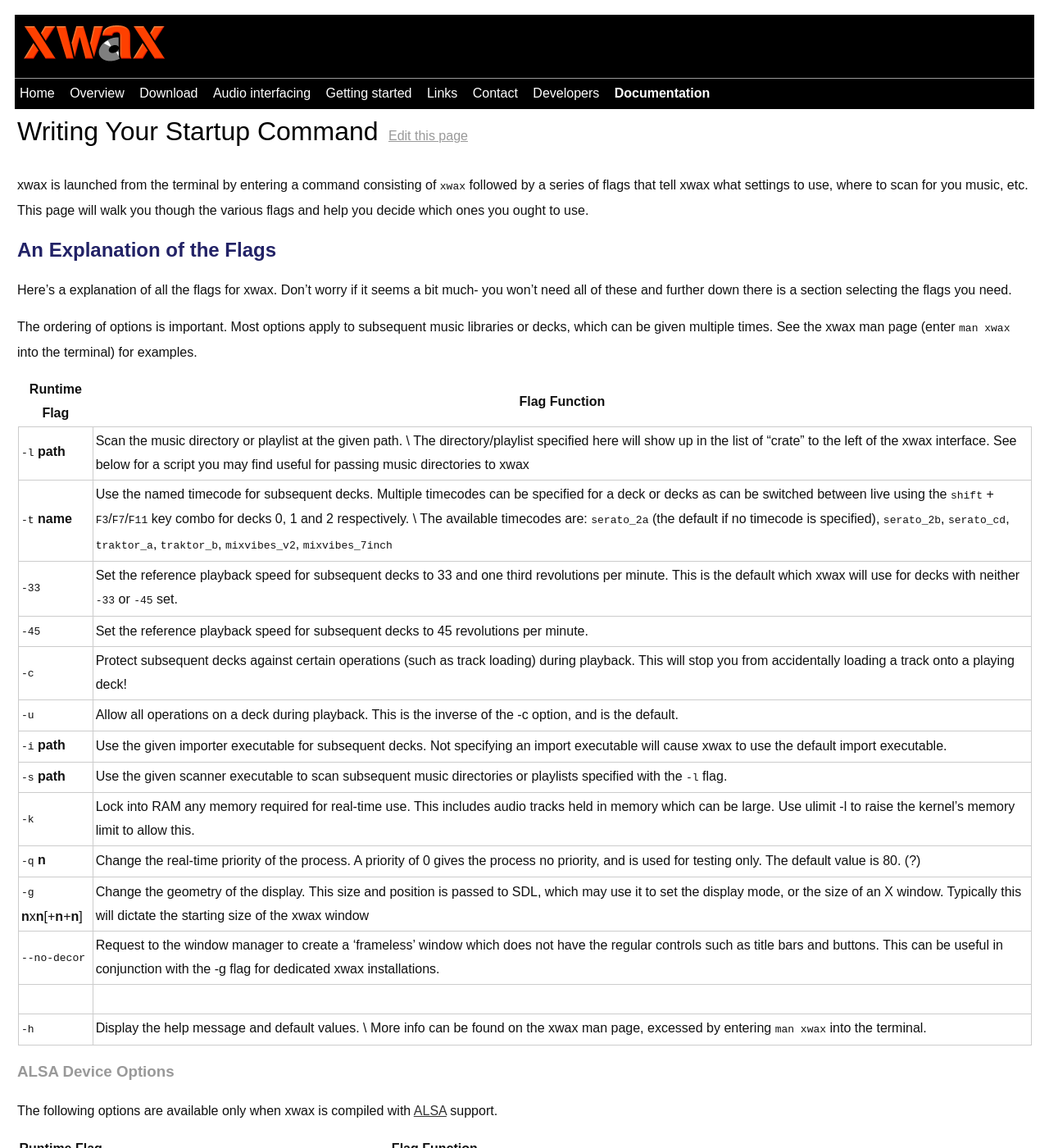
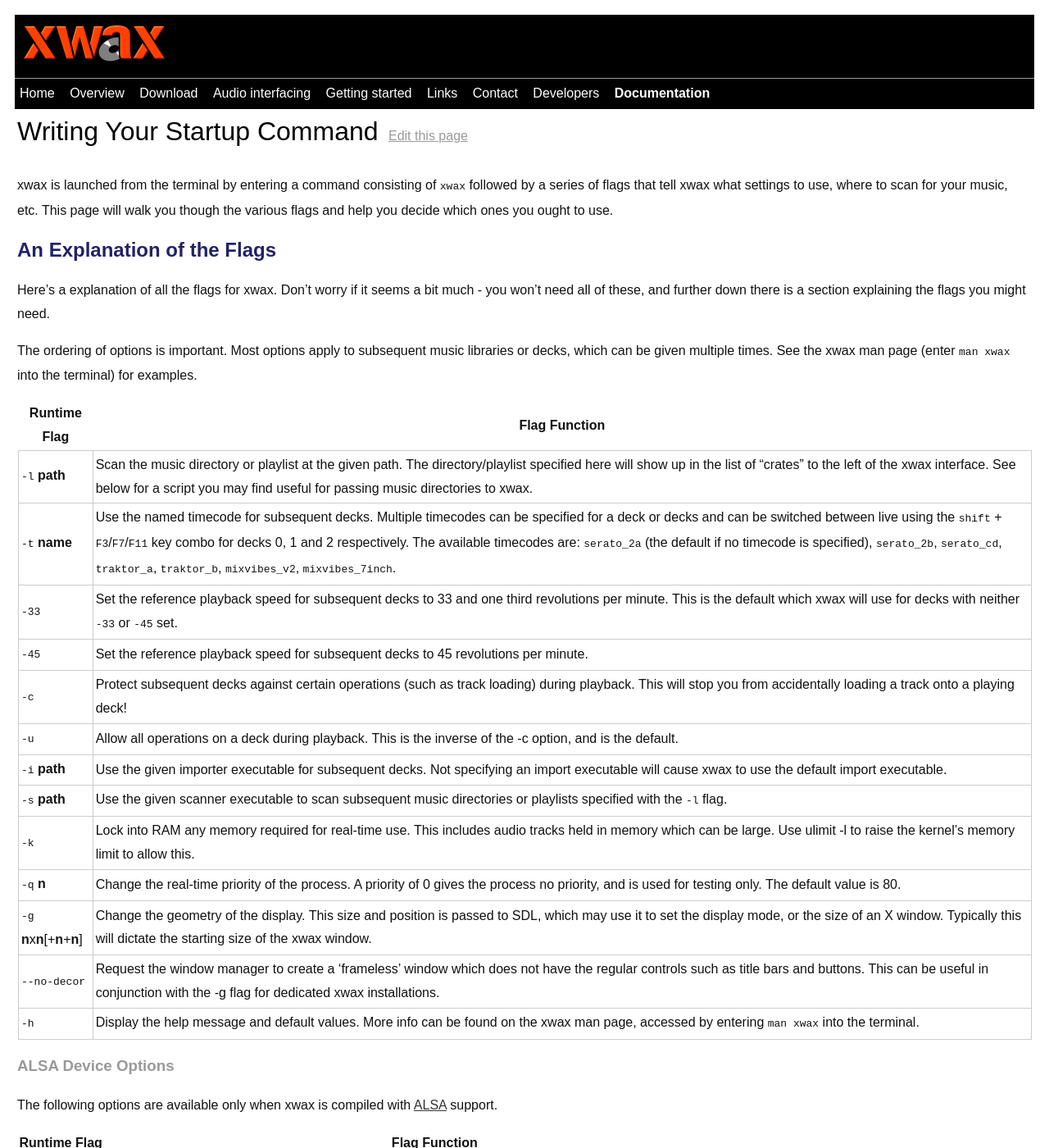
Before and after one commit to xwax/xwax.github.io, a Jekyll site: the page built from writing_your_start-up_command.md, in a window 1280 px wide and 1400 px high. Shown: the whole window at 82% size. Built offline with Jekyll 4.4.1, drawn with Linux system fonts in a browser that asks for light colours; some of the changed text lies outside the part shown.

Commit message:
Fix some typos and formatting, add minimal start-up example

```diff
--- a/writing_your_start-up_command.md
+++ b/writing_your_start-up_command.md
@@ -3,30 +3,29 @@
 title: Writing  Your Startup Command
 ---
 
-xwax is launched from the terminal by entering a command consisting of `xwax` followed by a series of flags that tell xwax what settings to use, where to scan for you music, etc. This page will walk you though the various flags and help you decide which ones you ought to use.
+xwax is launched from the terminal by entering a command consisting of `xwax` followed by a series of flags that tell xwax what settings to use, where to scan for your music, etc. This page will walk you though the various flags and help you decide which ones you ought to use.
 
 ## An Explanation of the Flags
 
-Here's a explanation of all the flags for xwax. Don't worry if it seems a bit much- you won't need all of these and further down there is a section selecting the flags you need.
+Here's a explanation of all the flags for xwax. Don't worry if it seems a bit much - you won't need all of these, and further down there is a section explaining the flags you might need.
 
 The ordering of options is important. Most options apply to subsequent music libraries or decks, which can be given multiple times. See the xwax man page (enter `man xwax` into the terminal) for examples.
 
 | Runtime Flag | Flag Function |
 | ------------ | ------------- |
-| `-l` __path__                  | Scan the music directory or playlist at the given path. \\ The directory/playlist specified here will show up in the list of "crate" to the left of the xwax interface. See below for a script you may find useful for passing music directories to xwax                                                                                                                                         |
-| `-t` __name__                  | Use the named timecode for subsequent decks. Multiple timecodes can be specified for a deck or decks as can be switched between live using the `shift` + `F3`/`F7`/`F11` key combo for decks 0, 1 and 2 respectively. \\ The available timecodes are: `serato_2a` (the default if no timecode is specified), `serato_2b`, `serato_cd`, `traktor_a`, `traktor_b`, `mixvibes_v2`, `mixvibes_7inch` |
-| `-33`                          | Set the reference playback speed for subsequent decks to 33 and one third revolutions per minute. This is the default which xwax will use for decks with neither `-33` or `-45` set.                                                                                                                                                                                                             |
-| `-45`                          | Set the reference playback speed for subsequent decks to 45 revolutions per minute.                                                                                                                                                                                                                                                                                                              |
-| `-c`                           | Protect subsequent decks against certain operations (such as track loading) during playback. This will stop you from accidentally loading a track onto a playing deck!                                                                                                                                                                                                                           |
-| `-u`                           | Allow all operations on a deck during playback. This is the inverse of the -c option, and is the default.                                                                                                                                                                                                                                                                                        |
-| `-i` __path__                  | Use the given importer executable for subsequent decks. Not specifying an import executable will cause xwax to use the default import executable.                                                                                                                                                                                                                                                |
-| `-s` __path__                  | Use the given scanner executable to scan subsequent music directories or playlists specified with the `-l` flag.                                                                                                                                                                                                                                                                                 |
-| `-k`                           | Lock  into RAM any memory required for real-time use.  This includes audio tracks held in memory which can be large.  Use ulimit -l to raise the kernel's memory limit to allow this.                                                                                                                                                                                                            |
-| `-q` __n__                     | Change the real-time priority of the process. A priority of 0 gives the process no priority, and is used for testing only. The default value is 80. (?)                                                                                                                                                                                                                                          |
-| `-g` **n**x**n**[+**n**+**n**] | Change the geometry of the display. This size and position is passed to SDL, which may use it to set the display mode, or the size of an X window. Typically this will dictate the starting size of the xwax window                                                                                                                                                                              |
-| `--no-decor`                   | Request to the window manager to create a 'frameless' window which does not have the regular controls such as title bars and buttons. This can be useful in conjunction with the -g flag for dedicated xwax installations.
-|
-| `-h`                           | Display the help message and default values. \\ More info can be found on the xwax man page, excessed by entering `man xwax` into the terminal.                                                                                                                                                                                                                                                  |
+| `-l` __path__                  | Scan the music directory or playlist at the given path. The directory/playlist specified here will show up in the list of "crates" to the left of the xwax interface. See below for a script you may find useful for passing music directories to xwax. |
+| `-t` __name__                  | Use the named timecode for subsequent decks. Multiple timecodes can be specified for a deck or decks and can be switched between live using the `shift` + `F3`/`F7`/`F11` key combo for decks 0, 1 and 2 respectively. The available timecodes are: `serato_2a` (the default if no timecode is specified), `serato_2b`, `serato_cd`, `traktor_a`, `traktor_b`, `mixvibes_v2`, `mixvibes_7inch`. |
+| `-33`                          | Set the reference playback speed for subsequent decks to 33 and one third revolutions per minute. This is the default which xwax will use for decks with neither `-33` or `-45` set. |
+| `-45`                          | Set the reference playback speed for subsequent decks to 45 revolutions per minute. |
+| `-c`                           | Protect subsequent decks against certain operations (such as track loading) during playback. This will stop you from accidentally loading a track onto a playing deck! |
+| `-u`                           | Allow all operations on a deck during playback. This is the inverse of the -c option, and is the default. |
+| `-i` __path__                  | Use the given importer executable for subsequent decks. Not specifying an import executable will cause xwax to use the default import executable. |
+| `-s` __path__                  | Use the given scanner executable to scan subsequent music directories or playlists specified with the `-l` flag. |
+| `-k`                           | Lock into RAM any memory required for real-time use. This includes audio tracks held in memory which can be large. Use ulimit -l to raise the kernel's memory limit to allow this. |
+| `-q` __n__                     | Change the real-time priority of the process. A priority of 0 gives the process no priority, and is used for testing only. The default value is 80. |
+| `-g` **n**x**n**[+**n**+**n**] | Change the geometry of the display. This size and position is passed to SDL, which may use it to set the display mode, or the size of an X window. Typically this will dictate the starting size of the xwax window. |
+| `--no-decor`                   | Request the window manager to create a 'frameless' window which does not have the regular controls such as title bars and buttons. This can be useful in conjunction with the -g flag for dedicated xwax installations. |
+| `-h`                           | Display the help message and default values. More info can be found on the xwax man page, accessed by entering `man xwax` into the terminal. |
 
 ### ALSA Device Options
 
@@ -54,14 +53,16 @@
 
 | Runtime Flag | Flag Function |
 | ------------ | ------------- |
-| `-d` __pathname__ | Create a deck which uses the given OSS device (eg. /dev/dsp).|
+| `-d` __pathname__ | Create a deck which uses the given OSS device (eg. /dev/dsp). |
 | `-r` __n__ | Set the sample rate in hertz for subsequent decks. |
 | `-b` __n__ | Set the number of OSS buffers for subsequent decks. |
-| `-f` __n__ | Set the OSS buffer size (2%%^%%n bytes). |
+| `-f` __n__ | Set the OSS buffer size (2<sup>n</sup> bytes). |
 
 ## Selecting The Flags You Need
 
-Necessities + examples, etc FIXME
+The absolute minimal configuration is to select one audio device and one music directory or playlist, which will create a single deck. For example, if there is an ALSA device at `plughw:0` and a directory called `Music` in your home directory, you could use this start up command:
+
+`xwax -a plughw:0 -l ~/Music`
 
 ## Saving Your Start Up Command For Later use
 
```
Also changed, not shown: _data/soundcards.yml (+5 -2 lines).
